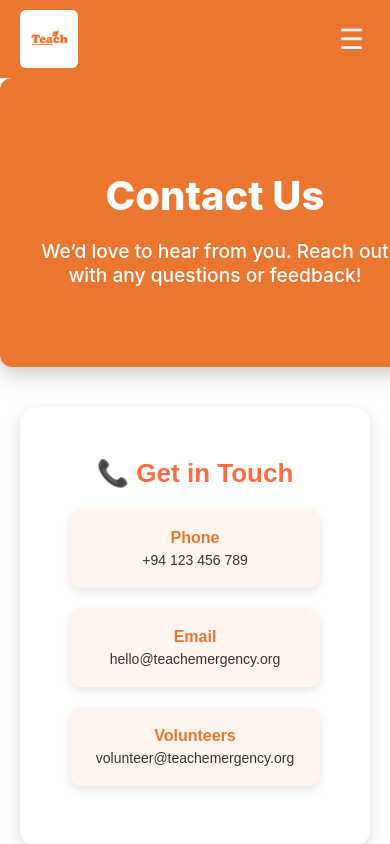
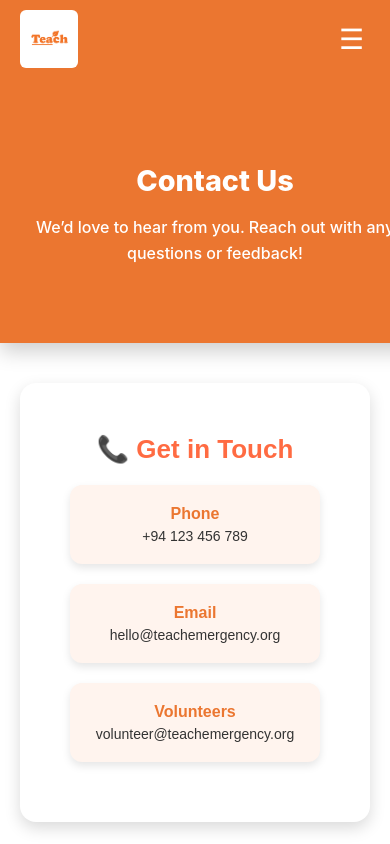
Before and after one commit to adinhudson/teach, a React (Create React App) app: page /#/contact in a window 390 px wide. Shown: the top 844 px of the page. Built offline with nearby package versions, Linux system fonts and the light colour scheme.

Commit message:
Deploy TEAch with new mobile updates

```diff
--- a/src/Pages/AboutUs.jsx
+++ b/src/Pages/AboutUs.jsx
@@ -36,12 +36,13 @@ const About = () => {
       boxSizing: 'border-box',
     },
     hero: {
-      width: '100%',
+      width: '100vw',                          // ✅ full width
+      marginLeft: 'calc(-50vw + 50%)',         // ✅ centers hero correctly
       background: 'linear-gradient(135deg, #eb7630, #eb7630)',
       padding: isMobile ? '40px 15px' : '60px 20px',
       textAlign: 'center',
       color: '#fff',
-      borderRadius: '12px',
+      borderRadius: 0,                         // ✅ remove rounded corners
       marginBottom: '40px',
       boxShadow: '0 8px 20px rgba(0,0,0,0.2)',
     },
--- a/src/Pages/ContactUs.jsx
+++ b/src/Pages/ContactUs.jsx
@@ -1,13 +1,13 @@
-import React, { useState, useRef } from 'react';
-import emailjs from 'emailjs-com';
+import React, { useState, useRef } from "react";
+import emailjs from "emailjs-com";
 
 const Contact = () => {
   const [formData, setFormData] = useState({
-    name: '',
-    email: '',
-    subject: '',
-    phone: '',
-    message: ''
+    name: "",
+    email: "",
+    subject: "",
+    phone: "",
+    message: "",
   });
 
   const formRef = useRef();
@@ -28,11 +28,17 @@ const Contact = () => {
       )
       .then(
         () => {
-          alert('✅ Your message has been sent!');
-          setFormData({ name: '', email: '', subject: '', phone: '', message: '' });
+          alert("✅ Your message has been sent!");
+          setFormData({
+            name: "",
+            email: "",
+            subject: "",
+            phone: "",
+            message: "",
+          });
         },
         (error) => {
-          alert('❌ Something went wrong. Please try again.');
+          alert("❌ Something went wrong. Please try again.");
           console.error(error.text);
         }
       );
@@ -40,80 +46,120 @@ const Contact = () => {
 
   const styles = {
     page: {
-      overflowX: 'hidden', // ✅ prevents horizontal scroll
-      boxSizing: 'border-box',
+      overflowX: "hidden", // ✅ prevents horizontal scroll
+      boxSizing: "border-box",
     },
     hero: {
-      width: '100%',
-      background: 'linear-gradient(135deg, #eb7630, #eb7630)',
-      padding: '60px 20px',
-      textAlign: 'center',
-      color: '#fff',
-      borderRadius: '12px',
-      marginBottom: '40px',
-      boxShadow: '0 8px 20px rgba(0,0,0,0.2)',
+      width: "100%",
+      background: "linear-gradient(135deg, #eb7630, #eb7630)",
+      padding: "60px 20px",
+      textAlign: "center",
+      color: "#fff",
+      borderRadius: 0, // ✅ full width (no rounded corners)
+      marginBottom: "40px",
+      boxShadow: "0 8px 20px rgba(0,0,0,0.2)",
     },
-    heroTitle: { fontSize: '2.5rem', fontWeight: '800', marginBottom: '10px' },
-    heroSubtitle: { fontSize: '1.2rem', fontWeight: '500' },
+    heroTitle: {
+      fontSize: "clamp(1.8rem, 5vw, 2.5rem)", // ✅ responsive font
+      fontWeight: "800",
+      marginBottom: "10px",
+      lineHeight: "1.3",
+      wordWrap: "break-word",
+    },
+    heroSubtitle: {
+      fontSize: "clamp(1rem, 3.5vw, 1.2rem)", // ✅ responsive font
+      fontWeight: "500",
+      lineHeight: "1.6",
+    },
     container: {
-      padding: '0 20px 60px 20px',
-      maxWidth: '1000px',
-      margin: '0 auto',
-      fontFamily: 'Nunito, sans-serif',
-      boxSizing: 'border-box',
+      padding: "0 20px 60px 20px",
+      maxWidth: "1000px",
+      margin: "0 auto",
+      fontFamily: "Nunito, sans-serif",
+      boxSizing: "border-box",
     },
     section: {
-      marginBottom: '40px',
-      padding: '30px 20px',
-      borderRadius: '16px',
-      boxShadow: '0 6px 16px rgba(0,0,0,0.15)',
-      background: '#fff',
+      marginBottom: "40px",
+      padding: "30px 20px",
+      borderRadius: "16px",
+      boxShadow: "0 6px 16px rgba(0,0,0,0.15)",
+      background: "#fff",
     },
-    title: { fontSize: '26px', fontWeight: 'bold', marginBottom: '20px', color: '#ff6b42', textAlign: 'center' },
-    text: { fontSize: '16px', lineHeight: '1.7', marginBottom: '12px', color: '#333', textAlign: 'center' },
+    title: {
+      fontSize: "26px",
+      fontWeight: "bold",
+      marginBottom: "20px",
+      color: "#ff6b42",
+      textAlign: "center",
+    },
+    text: {
+      fontSize: "16px",
+      lineHeight: "1.7",
+      marginBottom: "12px",
+      color: "#333",
+      textAlign: "center",
+    },
     cardContainer: {
-      display: 'flex',
-      gap: '20px',
-      flexWrap: 'wrap',
-      justifyContent: 'center',
-      marginBottom: '30px',
-      width: '100%', // ✅ keeps cards inside viewport
+      display: "flex",
+      gap: "20px",
+      flexWrap: "wrap",
+      justifyContent: "center",
+      marginBottom: "30px",
+      width: "100%",
     },
     card: {
-      flex: '1 1 220px',
-      maxWidth: '250px',
-      width: '100%',
-      padding: '20px',
-      borderRadius: '12px',
-      background: '#fff4ee',
-      textAlign: 'center',
-      boxShadow: '0 4px 8px rgba(0,0,0,0.1)',
-      boxSizing: 'border-box',
+      flex: "1 1 220px",
+      maxWidth: "250px",
+      width: "100%",
+      padding: "20px",
+      borderRadius: "12px",
+      background: "#fff4ee",
+      textAlign: "center",
+      boxShadow: "0 4px 8px rgba(0,0,0,0.1)",
+      boxSizing: "border-box",
     },
-    cardTitle: { fontWeight: '700', marginBottom: '5px', color: '#eb7630' },
-    cardText: { fontSize: '14px', color: '#333' },
-    form: { display: 'flex', flexDirection: 'column', gap: '15px', marginTop: '20px' },
-    input: { padding: '12px', borderRadius: '8px', border: '1px solid #ccc', fontSize: '16px', width: '100%' },
-    textarea: { padding: '12px', borderRadius: '8px', border: '1px solid #ccc', fontSize: '16px', resize: 'vertical', width: '100%' },
+    cardTitle: { fontWeight: "700", marginBottom: "5px", color: "#eb7630" },
+    cardText: { fontSize: "14px", color: "#333" },
+    form: {
+      display: "flex",
+      flexDirection: "column",
+      gap: "15px",
+      marginTop: "20px",
+    },
+    input: {
+      padding: "12px",
+      borderRadius: "8px",
+      border: "1px solid #ccc",
+      fontSize: "16px",
+      width: "100%",
+    },
+    textarea: {
+      padding: "12px",
+      borderRadius: "8px",
+      border: "1px solid #ccc",
+      fontSize: "16px",
+      resize: "vertical",
+      width: "100%",
+    },
     button: {
-      background: '#ff8c42',
-      color: '#fff',
-      border: 'none',
-      padding: '12px',
-      borderRadius: '50px',
-      fontWeight: '700',
-      cursor: 'pointer',
-      transition: '0.3s',
+      background: "#ff8c42",
+      color: "#fff",
+      border: "none",
+      padding: "12px",
+      borderRadius: "50px",
+      fontWeight: "700",
+      cursor: "pointer",
+      transition: "0.3s",
     },
     map: {
-      width: '100%',
-      maxWidth: '100%', // ✅ keeps iframe within container
-      height: '300px',
-      borderRadius: '12px',
-      border: 'none',
-      marginTop: '20px',
-      display: 'block',
-    }
+      width: "100%",
+      maxWidth: "100%",
+      height: "300px",
+      borderRadius: "12px",
+      border: "none",
+      marginTop: "20px",
+      display: "block",
+    },
   };
 
   return (
@@ -121,7 +167,9 @@ const Contact = () => {
       {/* Hero Section */}
       <section style={styles.hero}>
         <h1 style={styles.heroTitle}>Contact Us</h1>
-        <p style={styles.heroSubtitle}>We’d love to hear from you. Reach out with any questions or feedback!</p>
+        <p style={styles.heroSubtitle}>
+          We’d love to hear from you. Reach out with any questions or feedback!
+        </p>
       </section>
 
       <div style={styles.container}>
@@ -148,12 +196,53 @@ const Contact = () => {
         <section style={styles.section}>
           <h2 style={styles.title}>✉ Send a Message</h2>
           <form ref={formRef} style={styles.form} onSubmit={handleSubmit}>
-            <input type="text" name="name" placeholder="Name (Required)" required style={styles.input} value={formData.name} onChange={handleChange} />
-            <input type="email" name="email" placeholder="Email Address (Required)" required style={styles.input} value={formData.email} onChange={handleChange} />
-            <input type="text" name="subject" placeholder="Subject (Required)" required style={styles.input} value={formData.subject} onChange={handleChange} />
-            <input type="text" name="phone" placeholder="Phone" style={styles.input} value={formData.phone} onChange={handleChange} />
-            <textarea name="message" placeholder="Message" required rows="5" style={styles.textarea} value={formData.message} onChange={handleChange} />
-            <button type="submit" style={styles.button}>Send Message</button>
+            <input
+              type="text"
+              name="name"
+              placeholder="Name (Required)"
+              required
+              style={styles.input}
+              value={formData.name}
+              onChange={handleChange}
+            />
+            <input
+              type="email"
+              name="email"
+              placeholder="Email Address (Required)"
+              required
+              style={styles.input}
+              value={formData.email}
+              onChange={handleChange}
+            />
+            <input
+              type="text"
+              name="subject"
+              placeholder="Subject (Required)"
+              required
+              style={styles.input}
+              value={formData.subject}
+              onChange={handleChange}
+            />
+            <input
+              type="text"
+              name="phone"
+              placeholder="Phone"
+              style={styles.input}
+              value={formData.phone}
+              onChange={handleChange}
+            />
+            <textarea
+              name="message"
+              placeholder="Message"
+              required
+              rows="5"
+              style={styles.textarea}
+              value={formData.message}
+              onChange={handleChange}
+            />
+            <button type="submit" style={styles.button}>
+              Send Message
+            </button>
           </form>
         </section>
 
--- a/src/Pages/Volunteer_signup.jsx
+++ b/src/Pages/Volunteer_signup.jsx
@@ -3,7 +3,7 @@ import React from "react";
 const VolunteerSignup = () => {
   const styles = {
     page: {
-      overflowX: "hidden", // ✅ Prevents horizontal scrolling
+      overflowX: "hidden",
       boxSizing: "border-box",
     },
     hero: {
@@ -12,12 +12,22 @@ const VolunteerSignup = () => {
       padding: "60px 20px",
       textAlign: "center",
       color: "#fff",
-      borderRadius: "12px",
+      borderRadius: "0px", // ✅ full width, no rounded corners
       marginBottom: "40px",
       boxShadow: "0 8px 20px rgba(0,0,0,0.2)",
     },
-    heroTitle: { fontSize: "2.5rem", fontWeight: "800", margin: 0 },
-    heroText: { fontSize: "1.2rem", marginTop: "10px" },
+    heroTitle: {
+      fontSize: "clamp(1.8rem, 5vw, 2.5rem)", // ✅ responsive font
+      fontWeight: "800",
+      margin: 0,
+      lineHeight: "1.3",
+      wordWrap: "break-word", // ✅ prevents text cut-off
+    },
+    heroText: {
+      fontSize: "clamp(1rem, 3.5vw, 1.2rem)", // ✅ responsive text
+      marginTop: "10px",
+      lineHeight: "1.6",
+    },
     container: {
       padding: "0 20px 60px 20px",
       maxWidth: "900px",
@@ -42,7 +52,7 @@ const VolunteerSignup = () => {
     },
     iframe: {
       width: "100%",
-      maxWidth: "100%", // ✅ Keeps iframe inside viewport
+      maxWidth: "100%",
       minHeight: "1200px",
       border: "none",
       borderRadius: "12px",
@@ -59,8 +69,17 @@ const VolunteerSignup = () => {
       boxShadow: "0 6px 16px rgba(0,0,0,0.2)",
       boxSizing: "border-box",
     },
-    ctaTitle: { fontSize: "2rem", fontWeight: "800", marginBottom: "15px" },
-    ctaText: { fontSize: "1.1rem", marginBottom: "25px", lineHeight: "1.6" },
+    ctaTitle: {
+      fontSize: "clamp(1.6rem, 4.5vw, 2rem)", // ✅ scales properly
+      fontWeight: "800",
+      marginBottom: "15px",
+      lineHeight: "1.4",
+    },
+    ctaText: {
+      fontSize: "clamp(1rem, 3vw, 1.1rem)",
+      marginBottom: "25px",
+      lineHeight: "1.6",
+    },
   };
 
   return (
@@ -68,7 +87,9 @@ const VolunteerSignup = () => {
       {/* Hero */}
       <section style={styles.hero}>
         <h1 style={styles.heroTitle}>Become a Volunteer</h1>
-        <p style={styles.heroText}>Give just 2 hours a week to change young lives 📚</p>
+        <p style={styles.heroText}>
+          Give just 2 hours a week to change young lives 📚
+        </p>
       </section>
 
       <div style={styles.container}>
```
